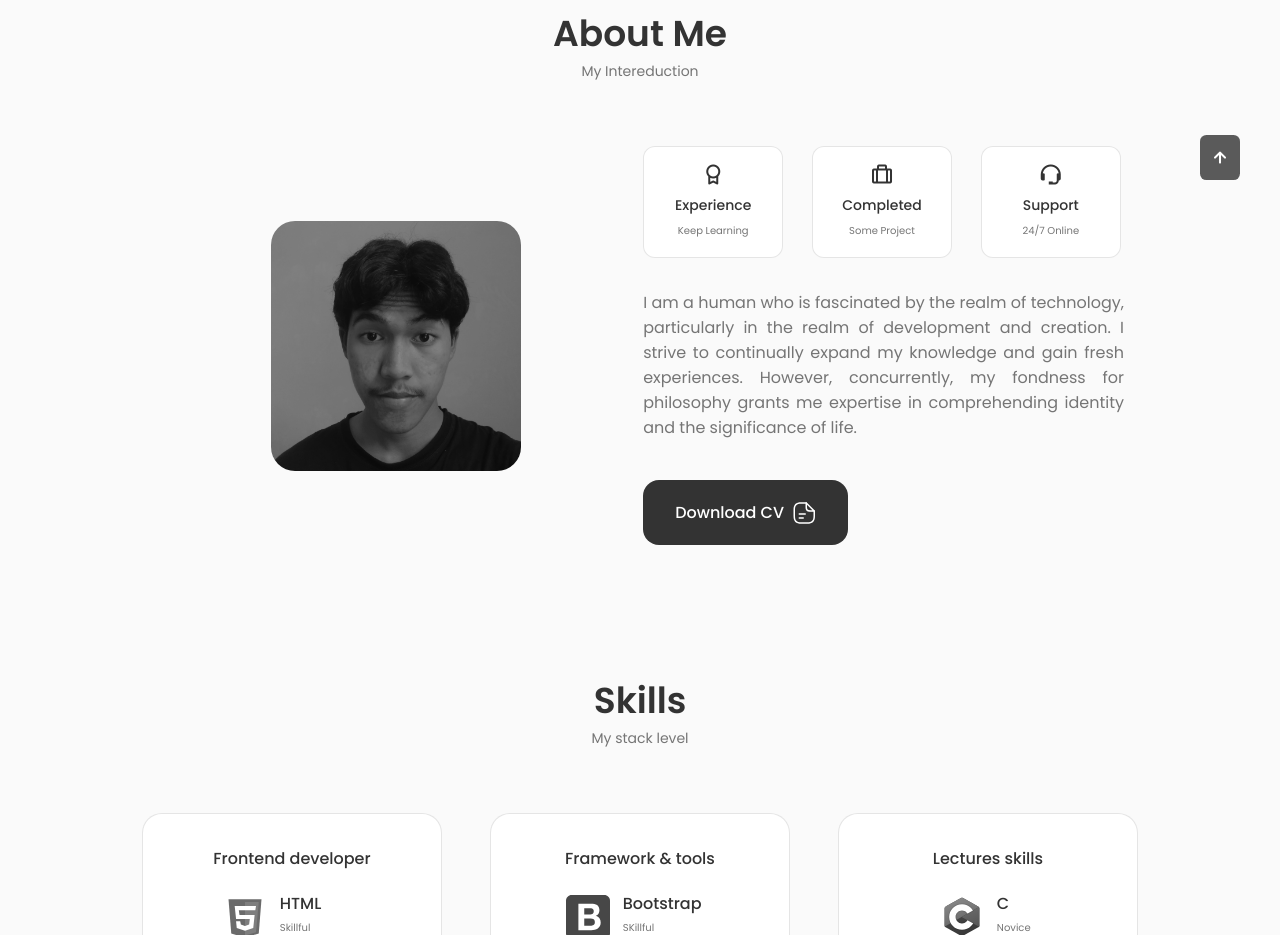
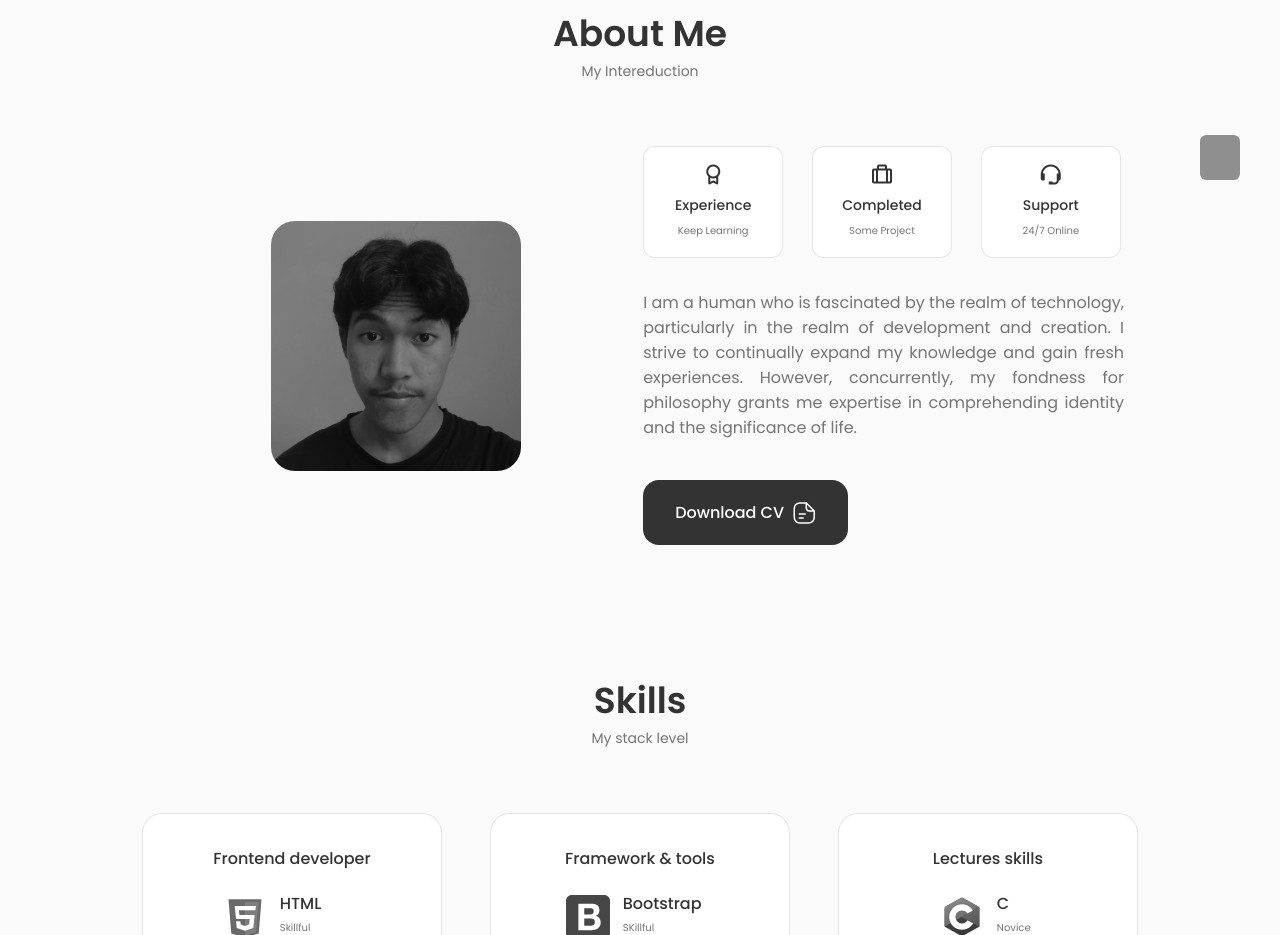
Before and after one commit to damar-glh/me, a React (Create React App) app: page / in a window 1280 px wide. Shown: the part 780-1715 px from the top of the page. Built offline with nearby package versions, Linux system fonts and the light colour scheme.

Commit message:
feature: add-dark-mode-scrollup

```diff
--- a/src/App.js
+++ b/src/App.js
@@ -33,7 +33,7 @@ const App = () => {
       <Contact isDarkMode={isDarkMode} />
     </main>
     <Footer isDarkMode={isDarkMode} />
-    <ScrollUp isDarkMode={isDarkMode} />
+    <ScrollUp />
     </>
   )
 }
--- a/src/components/scrollup/scrollup.css
+++ b/src/components/scrollup/scrollup.css
@@ -2,12 +2,16 @@
     position: fixed;
     right: 2.5rem;
     bottom: -20%;
-    background-color: var(--title-color);
+    background-color: var(--text-color);
     opacity: 0.8;
     padding: 0.3rem 0.5rem;
     border-radius: 0.4rem;
     z-index: var(--z-tooltip);
     transition: .4s;
+}
+
+.scrollup:hover {
+    background-color: var(--title-color-dark);
 }
 
 .scrollup__icon {
```
